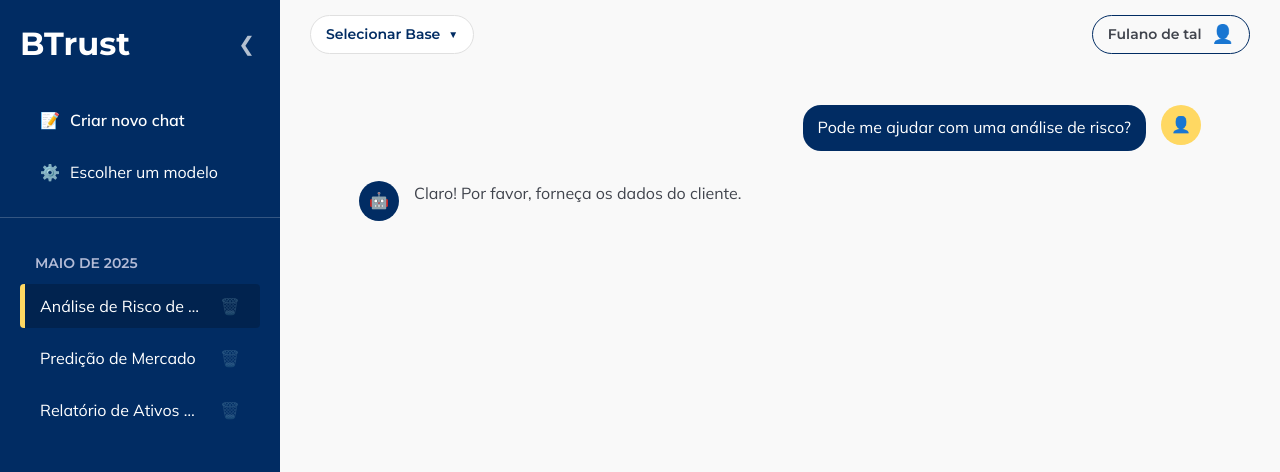
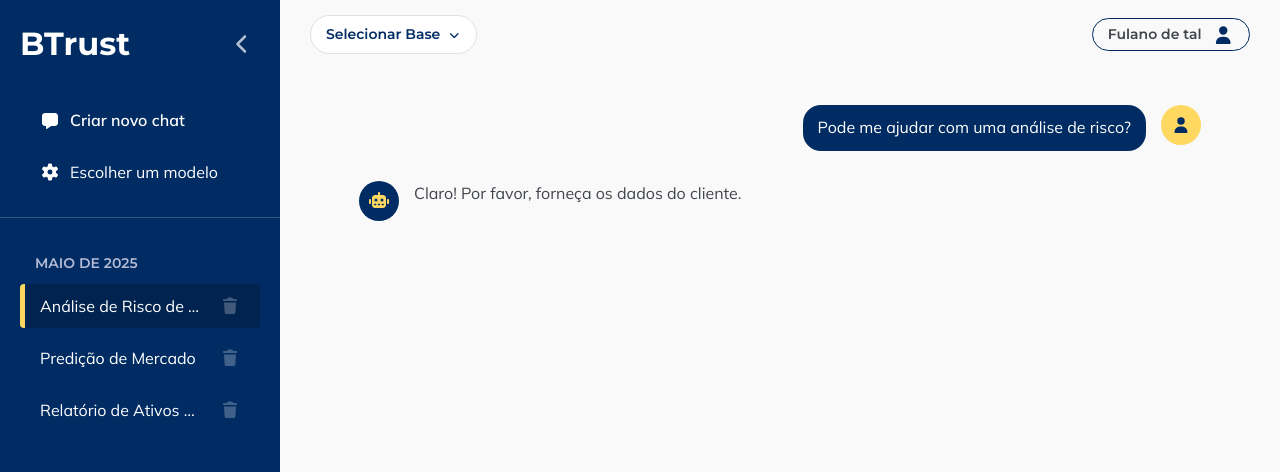
Before and after one commit to FelipeSoupinski/btrust, a React (Vite) app: page /chat in a window 1280 px wide. Shown: the top 472 px of the page. Built offline with nearby package versions, Linux system fonts and the light colour scheme.

Commit message:
FEAT|CHORE: font awesome free icons

```diff
--- a/package.json
+++ b/package.json
@@ -10,6 +10,9 @@
     "preview": "vite preview"
   },
   "dependencies": {
+    "@fortawesome/fontawesome-svg-core": "^7.1.0",
+    "@fortawesome/free-solid-svg-icons": "^7.1.0",
+    "@fortawesome/react-fontawesome": "^3.1.0",
     "react": "^19.1.1",
     "react-dom": "^19.1.1",
     "react-router-dom": "^7.9.4"
--- a/src/components/ChatMessage.jsx
+++ b/src/components/ChatMessage.jsx
@@ -1,5 +1,7 @@
 // src/components/ChatMessage.jsx
 import React, { useState } from 'react';
+import { FontAwesomeIcon } from '@fortawesome/react-fontawesome';
+import { faUser, faRobot } from '@fortawesome/free-solid-svg-icons';
 import { COLORS, FONTS } from '../styles/theme';
 
 const messageContainerStyles = (isUser) => ({
@@ -88,7 +90,7 @@
     return (
         <div style={messageContainerStyles(isUser)}>
             <div style={avatarStyles(isUser)}>
-                {isUser ? '👤' : '🤖'}
+                <FontAwesomeIcon icon={isUser ? faUser : faRobot} />
             </div>
             {/* Para o bot, o container ocupa 100% da largura. Para o usuário, não. */}
             <div style={{ ...contentStyles, width: isUser ? 'auto' : '100%' }}>
--- a/src/components/References.jsx
+++ b/src/components/References.jsx
@@ -1,5 +1,7 @@
 // src/components/References.jsx
 import React, { useState } from 'react';
+import { FontAwesomeIcon } from '@fortawesome/react-fontawesome';
+import { faChevronDown, faFile } from '@fortawesome/free-solid-svg-icons';
 import { COLORS, FONT_SIZES } from '../styles/theme';
 
 const containerStyles = {
@@ -79,7 +81,7 @@
             <div style={containerStyles}>
                 <div style={{...headerStyles, borderBottom: isOpen ? `1px solid #e0e0e0` : 'none'}} onClick={toggleOpen}>
                     <span>Referências utilizadas:</span>
-                    <span style={arrowStyles(isOpen)}>▼</span>
+                    <FontAwesomeIcon icon={faChevronDown} style={arrowStyles(isOpen)} />
                 </div>
 
                 {/* A lista só é renderizada se estiver aberta */}
@@ -87,7 +89,7 @@
                 <div style={listStyles}>
                     {itemsToShow.map((item, index) => (
                         <div key={index} style={itemStyles}>
-                            <span>📄</span>
+                            <FontAwesomeIcon icon={faFile} />
                             <span>{item.name}</span>
                             <span style={pageTagStyles}>p.{item.page}</span>
                         </div>
--- a/src/components/Sidebar.jsx
+++ b/src/components/Sidebar.jsx
@@ -2,6 +2,8 @@
 
 import React, { useState } from 'react';
 import { useNavigate, useLocation } from 'react-router-dom';
+import { FontAwesomeIcon } from '@fortawesome/react-fontawesome';
+import { faChevronLeft, faMessage, faGear, faTrash } from '@fortawesome/free-solid-svg-icons';
 import { COLORS, FONT_SIZES, FONTS } from '../styles/theme.js';
 import { useAppContext } from '../context/AppContext.jsx';
 
@@ -163,14 +165,13 @@
             <span style={{ overflow: 'hidden', textOverflow: 'ellipsis', whiteSpace: 'nowrap', maxWidth: '80%' }}>
                 {chat.title}
             </span>
-            <span
+            <FontAwesomeIcon
+                icon={faTrash}
                 style={deleteIconStyles}
                 onClick={(e) => { e.stopPropagation(); onDelete(chat.id); }}
                 onMouseOver={(e) => e.currentTarget.style.opacity = 1}
                 onMouseOut={(e) => e.currentTarget.style.opacity = 0.5}
-            >
-                🗑️
-            </span>
+            />
         </div>
     );
 };
@@ -200,7 +201,7 @@
             onMouseOut={(e) => e.currentTarget.style.backgroundColor = isActive ? 'rgba(0, 0, 0, 0.2)' : 'transparent'}
         >
             <div style={{ display: 'flex', alignItems: 'center' }}>
-                <span style={navItemIconStyles}>{icon}</span>
+                <FontAwesomeIcon icon={icon} style={navItemIconStyles} />
                 {title}
             </div>
         </div>
@@ -278,28 +279,27 @@
                 {/* 1. Logo B3 e Botão de Fechar */}
                 <div style={logoContainerStyles}>
                     <span style={logoStyles}>BTrust</span>
-                    <span
-                        onClick={() => setIsSidebarOpen(false)} // Ação: FECHAR
+                    <FontAwesomeIcon
+                        icon={faChevronLeft}
+                        onClick={() => setIsSidebarOpen(false)}
                         style={closeButtonStyles}
                         onMouseOver={(e) => e.currentTarget.style.opacity = 1}
                         onMouseOut={(e) => e.currentTarget.style.opacity = 0.7}
-                    >
-                        ❮
-                    </span>
+                    />
                 </div>
 
                 {/* 2. Ações Principais */}
                 <nav style={navAreaStyles}>
                     <NavItem
                         title="Criar novo chat"
-                        icon="📝"
+                        icon={faMessage}
                         action={handleCreateNewChat}
                         isActive={isNewChatActive}
                         isNewChat={true}
                     />
                     <NavItem
                         title="Escolher um modelo"
-                        icon="⚙️"
+                        icon={faGear}
                         action={() => {
                             navigate('/model-select');
                             setActiveChat(null); // Desmarca qualquer chat ativo
--- a/src/components/ThinkingIndicator.jsx
+++ b/src/components/ThinkingIndicator.jsx
@@ -1,5 +1,7 @@
 // src/components/ThinkingIndicator.jsx
 import React from 'react';
+import { FontAwesomeIcon } from '@fortawesome/react-fontawesome';
+import { faRobot } from '@fortawesome/free-solid-svg-icons';
 import { COLORS, FONTS } from '../styles/theme';
 
 const thinkingContainerStyles = {
@@ -42,7 +44,9 @@
 
 const ThinkingIndicator = () => (
     <div style={thinkingContainerStyles}>
-        <div style={avatarStyles}>🤖</div>
+        <div style={avatarStyles}>
+            <FontAwesomeIcon icon={faRobot} />
+        </div>
         <div style={dotsContainerStyles}>
             <div style={dotStyle}></div><div style={dotStyle}></div><div style={dotStyle}></div>
         </div>
--- a/src/components/Topbar.jsx
+++ b/src/components/Topbar.jsx
@@ -1,7 +1,10 @@
 // src/components/Topbar.jsx
-import React, { useState, useEffect } from 'react';
-import { FONT_SIZES, COLORS, FONTS } from '../styles/theme.js';
+import { useEffect, useState } from 'react';
+import { useNavigate } from 'react-router-dom';
+import { FontAwesomeIcon } from '@fortawesome/react-fontawesome';
+import { faUser, faChevronDown, faRightFromBracket } from '@fortawesome/free-solid-svg-icons';
 import { useAppContext } from '../context/AppContext.jsx';
+import { COLORS, FONT_SIZES, FONTS } from '../styles/theme.js';
 
 const topbarStyles = {
     width: '100%',
@@ -68,6 +71,42 @@
     alignItems: 'center',
 };
 
+const dropdownContainerStyles = (isSidebarOpen) => ({
+  position: 'relative',
+  // Adiciona margem à esquerda quando a sidebar está fechada para não ficar sob o botão de abrir
+  marginLeft: !isSidebarOpen ? '60px' : '0px',
+  transition: 'margin-left 0.3s ease',
+});
+
+const profileContainerStyles = {
+    position: 'relative',
+};
+
+const profileDropdownMenuStyles = {
+    position: 'absolute',
+    top: '50px',
+    right: '0px',
+    backgroundColor: COLORS.branco,
+    border: '1px solid #e0e0e0',
+    borderRadius: '12px',
+    boxShadow: '0 4px 12px rgba(0, 0, 0, 0.1)',
+    zIndex: 100,
+    minWidth: '180px',
+};
+
+const logoutButtonStyles = {
+    padding: '10px 15px',
+    cursor: 'pointer',
+    display: 'flex',
+    alignItems: 'center',
+    color: COLORS.principal,
+    fontWeight: '600',
+    fontFamily: FONTS.secundaria,
+    fontSize: FONT_SIZES.subtexto,
+    borderRadius: '8px',
+    margin: '5px',
+};
+
 function Topbar() {
     const {
         availableDataSources = [],
@@ -76,7 +115,9 @@
         isSidebarOpen,
     } = useAppContext();
 
+    const navigate = useNavigate();
     const [isDropdownOpen, setIsDropdownOpen] = useState(false);
+    const [isProfileDropdownOpen, setIsProfileDropdownOpen] = useState(false);
 
     // Efeito para fechar o dropdown se todas as fontes forem desmarcadas
     useEffect(() => {
@@ -91,16 +132,15 @@
 
     const displaySourceName = activeSources.length > 0 ? activeSources[0].name : "Selecionar Base";
 
-    const dropdownContainerStyles = {
-        position: 'relative',
-        // Adiciona margem à esquerda quando a sidebar está fechada para não ficar sob o botão de abrir
-        marginLeft: !isSidebarOpen ? '60px' : '0px',
-        transition: 'margin-left 0.3s ease',
+    const handleLogout = () => {
+        // Aqui você pode adicionar lógica de limpeza de autenticação se necessário
+        // Por exemplo: localStorage.removeItem('token');
+        navigate('/login');
     };
 
     return (
         <header style={topbarStyles}>
-            <div style={dropdownContainerStyles}>
+            <div style={dropdownContainerStyles(isSidebarOpen)}>
                 {availableDataSources.length > 0 && ( // Renderiza se houver fontes disponíveis, não apenas selecionadas
                     <div
                         style={dropdownToggleStyles}
@@ -108,7 +148,7 @@
                     >
                         {displaySourceName}
                         {selectedDataSources.length > 1 && ` (+${selectedDataSources.length - 1})`}
-                        <span style={{ marginLeft: '8px', fontSize: '10px' }}>▼</span>
+                        <FontAwesomeIcon icon={faChevronDown} style={{ marginLeft: '8px', fontSize: '10px' }} />
                     </div>
                 )}
 
@@ -141,9 +181,28 @@
                 )}
             </div>
 
-            <div style={profileStyles}>
-                Fulano de tal
-                <span style={userIconStyles}>👤</span>
+            <div style={profileContainerStyles}>
+                <div
+                    style={profileStyles}
+                    onClick={() => setIsProfileDropdownOpen(!isProfileDropdownOpen)}
+                >
+                    Fulano de tal
+                    <FontAwesomeIcon icon={faUser} style={userIconStyles} />
+                </div>
+
+                {isProfileDropdownOpen && (
+                    <div style={profileDropdownMenuStyles}>
+                        <div
+                            style={logoutButtonStyles}
+                            onClick={handleLogout}
+                            onMouseOver={(e) => e.currentTarget.style.backgroundColor = COLORS.fundo}
+                            onMouseOut={(e) => e.currentTarget.style.backgroundColor = COLORS.branco}
+                        >
+                            <FontAwesomeIcon icon={faRightFromBracket} style={{ marginRight: '8px' }} />
+                            Logout
+                        </div>
+                    </div>
+                )}
             </div>
         </header>
     );
```
Also changed, not shown: src/App.jsx (+7 -3 lines), src/components/Login.jsx (+40 -43 lines), src/styles/Login.css (renamed from src/components/login.css), 1 other file (tests, documents, lock files or other folders).
